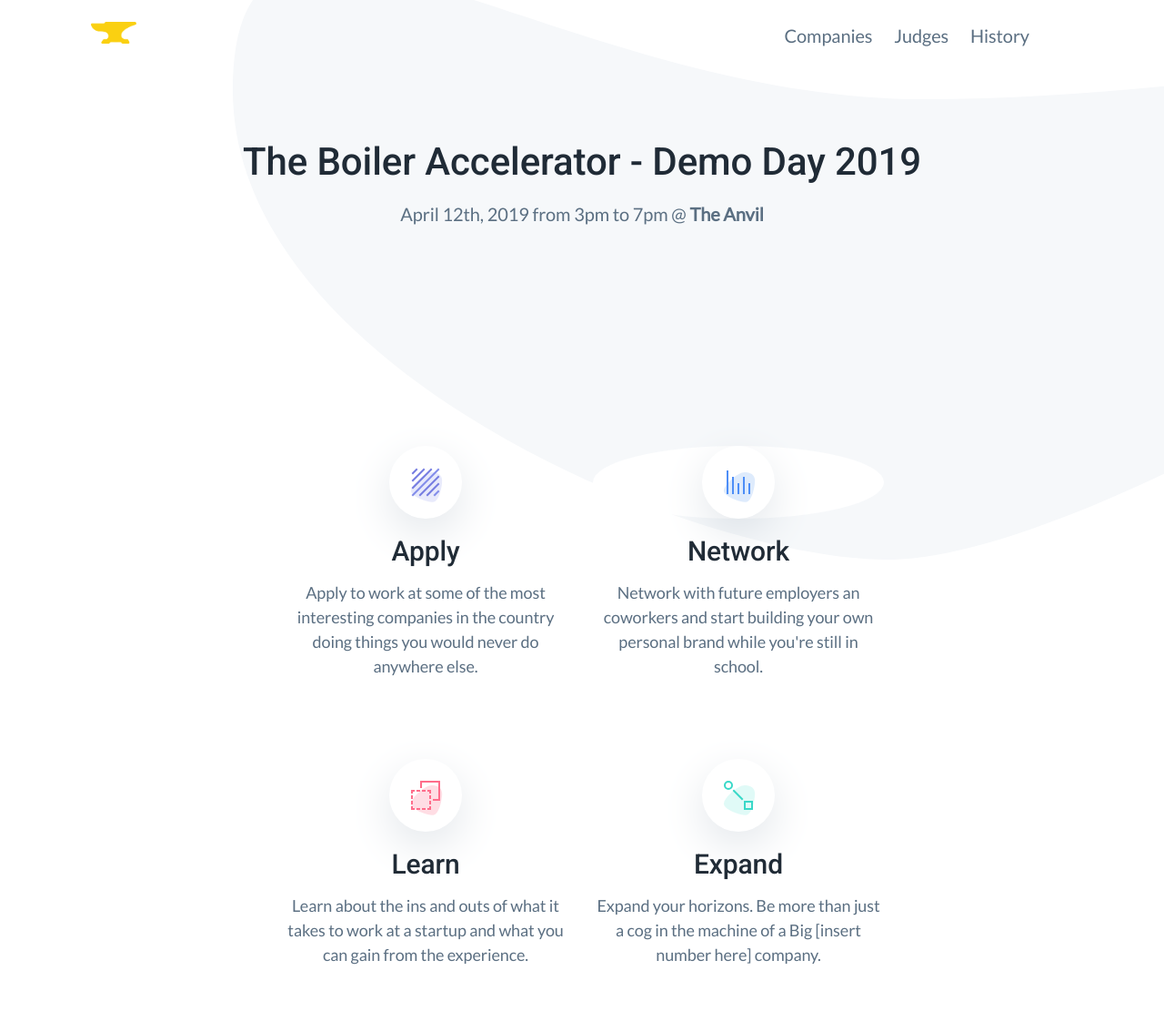
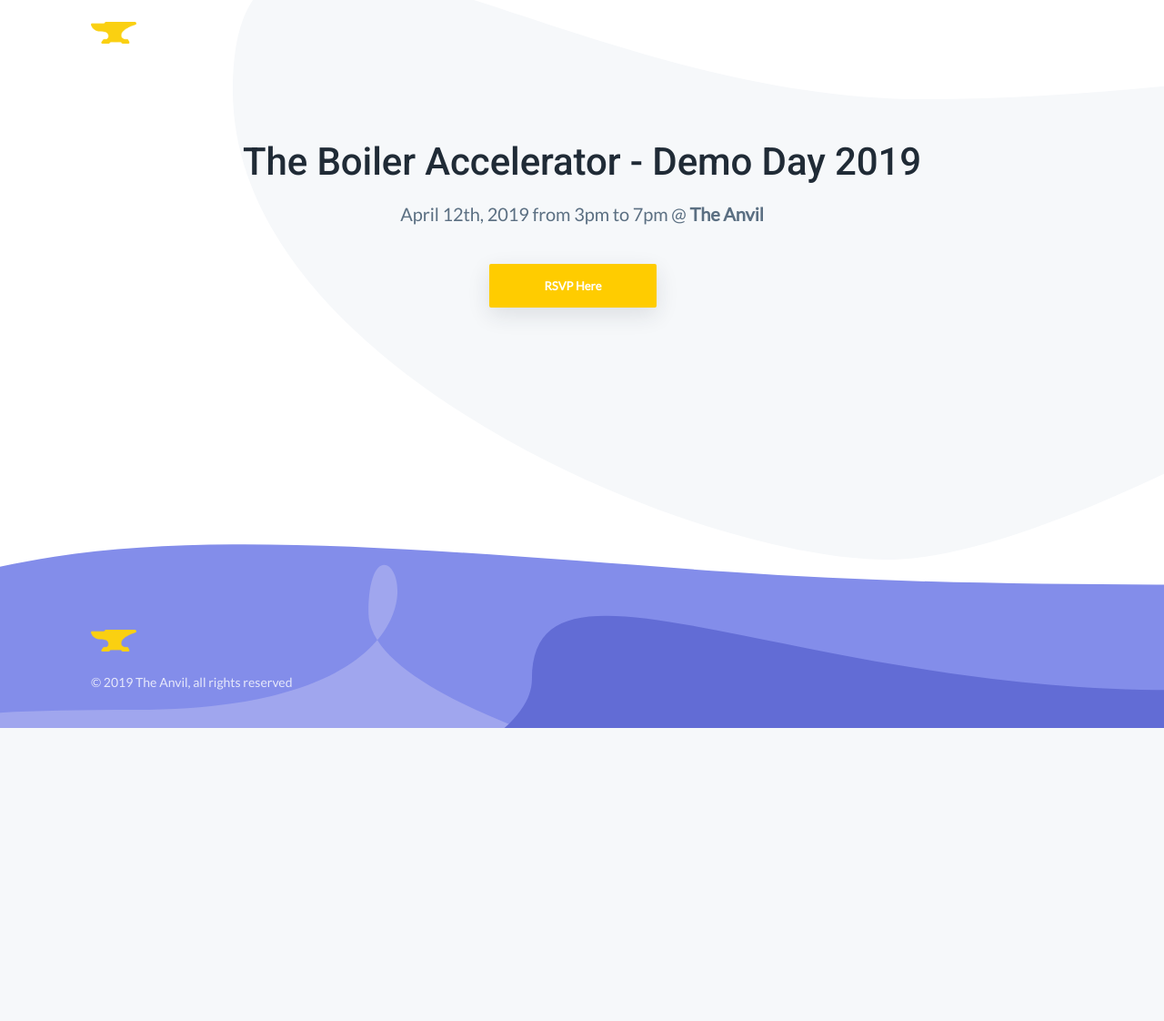
Before and after one commit to anvilstartups/Boiler-Demo-Day-Landing, a plain HTML site: page index.html in a window 1280 px wide. Shown: the top 1122 px of the page at 91% size. After the commit the page ends 800 px from the top, so only its background shows below. Drawn offline with nearby package versions, Linux system fonts and the light colour scheme.

Commit message:
Setup website

```diff
--- a/dist/css/main.css
+++ b/dist/css/main.css
@@ -54,6 +54,7 @@ a {
   display: inline-block;
   float: left;
 }
+
 .navbar {
   display: inline-block;
   float: right;
@@ -61,6 +62,8 @@ a {
   position: absolute;
   right: 10%;
 }
+
+
 
 #companies-attending {
   margin-left: -5%;
@@ -103,4 +106,8 @@ a {
     display: block;
     margin: 20px 50px;
   }
+
+  .navbar {
+    display: none;
+  }
 }
--- a/index.html
+++ b/index.html
@@ -48,9 +48,10 @@
                     </div>
                 </div>
                 <div class="navbar">
-                  <a href="#companies" class="navbar-item">Companies</a>
+                  <!-- <a href="#companies" class="navbar-item">Companies</a>
+                  <a href="#itinerary" class="navbar-item">Itinerary</a>
                   <a href="#judges" class="navbar-item">Judges</a>
-                  <a href="#history" class="navbar-item">History</a>
+                  <a href="#history" class="navbar-item">History</a> -->
                 </div>
             </div>
         </header>
@@ -61,11 +62,12 @@
                     <div class="hero-inner">
                         <h1 class="hero-title h2-mobile mt-0 is-revealing">The Boiler Accelerator - Demo Day 2019</h1>
                         <p class="hero-paragraph is-revealing">April 12th, 2019 from 3pm to 7pm @ <strong class="title-text" ><a class="title-text" href="http://anvilstartups.com">The Anvil</a></strong></p>
+                        <a class="button button-primary button-shadow custom-button" href="https://anvilstartups1.typeform.com/to/ZvcTnL">RSVP Here</a>
                     </div>
                 </div>
             </section>
 
-            <section class="features section text-center" id="students">
+           <!--  <section class="features section text-center" id="students">
                 <div class="container">
                     <div class="features-inner section-inner has-bottom-divider">
                         <div class="features-wrap">
@@ -137,6 +139,17 @@
                 </div>
             </section>
 
+            <section class="newsletter section has-bottom-divider" id="itinerary">
+                <div class="container-sm">
+                    <div class="newsletter-inner section-inner">
+                        <div class="newsletter-header text-center is-revealing">
+                            <h2 class="section-title mt-0">Itinerary</h2>
+                            <p class="text-sm">Insert Itinerary Here</p>
+                        </div>
+                    </div>
+                </div>
+            </section>
+
             <section class="newsletter section has-bottom-divider" id="companies">
                 <div class="container-sm">
                     <div class="newsletter-inner section-inner">
@@ -173,7 +186,7 @@
                         </div>
                     </div>
                 </div>
-            </section>
+            </section> -->
         </main>
 
         <footer class="site-footer text-light">
```
